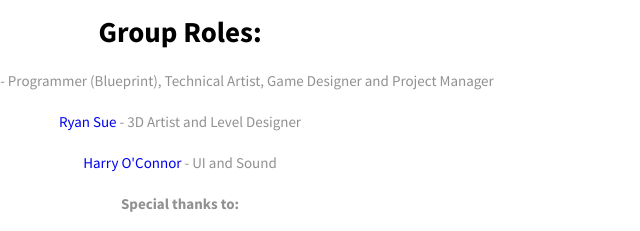
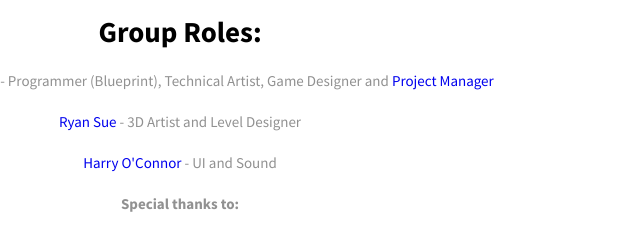
Before and after one commit to sujaygchand/sujaygchand.github.io, a plain HTML site: page DTB/DrunkenTarvenBrawler.html in a window 1280 px wide. Shown: the part 741-972 px from the top of the page, 460-1100 px from the left. Drawn offline with nearby package versions, Linux system fonts and the light colour scheme; files whose address does not match are found by name.

Commit message:
Added Trello board

```diff
--- a/DTB/DrunkenTarvenBrawler.html
+++ b/DTB/DrunkenTarvenBrawler.html
@@ -101,7 +101,7 @@
                 <p></p>
 
        <h2>Group Roles:</h2>
-                <p>Sujay Chand (Myself) - Programmer (Blueprint), Technical Artist, Game Designer and Project Manager</p>
+                <p>Sujay Chand (Myself) - Programmer (Blueprint), Technical Artist, Game Designer and <a href="https://trello.com/b/SmoWX2ni/drunken-tavern-brawler" target="_blank">Project Manager</a></p>
                 <p><a href="https://ryancsue.wixsite.com/creativetech" target="_blank"> Ryan Sue </a> - 3D Artist and Level Designer</p>
                 <p><a href="https://harryokona.myportfolio.com/" target="_blank"> Harry O'Connor </a> - UI and Sound</p>
       <p><strong>Special thanks to: </strong></p>
```
